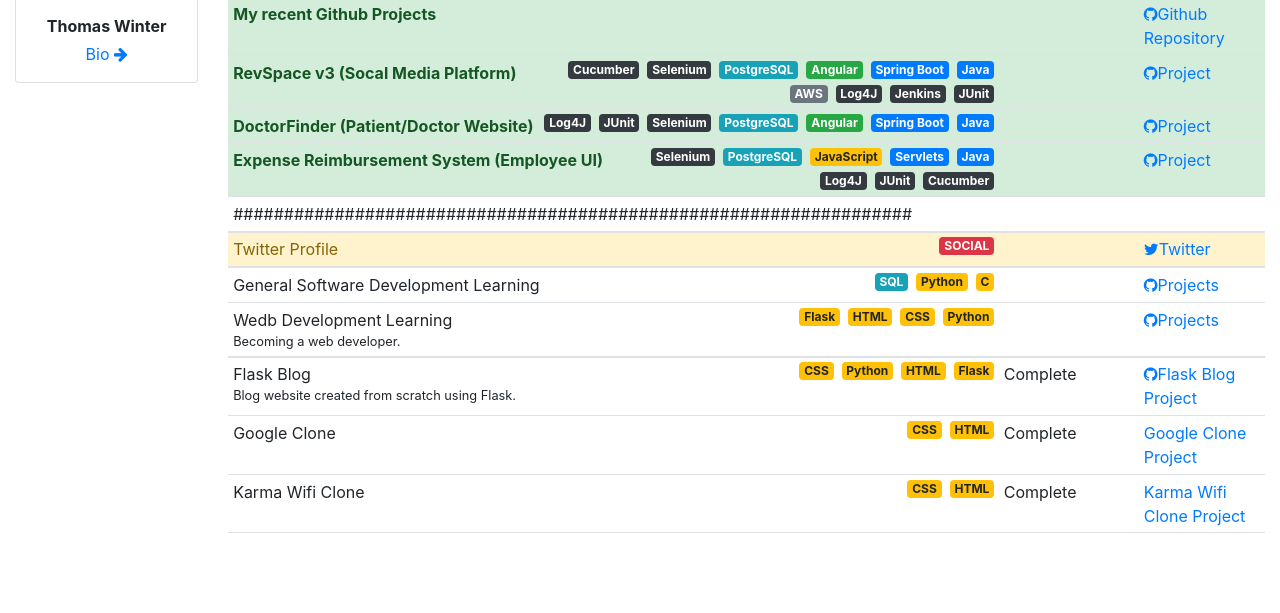
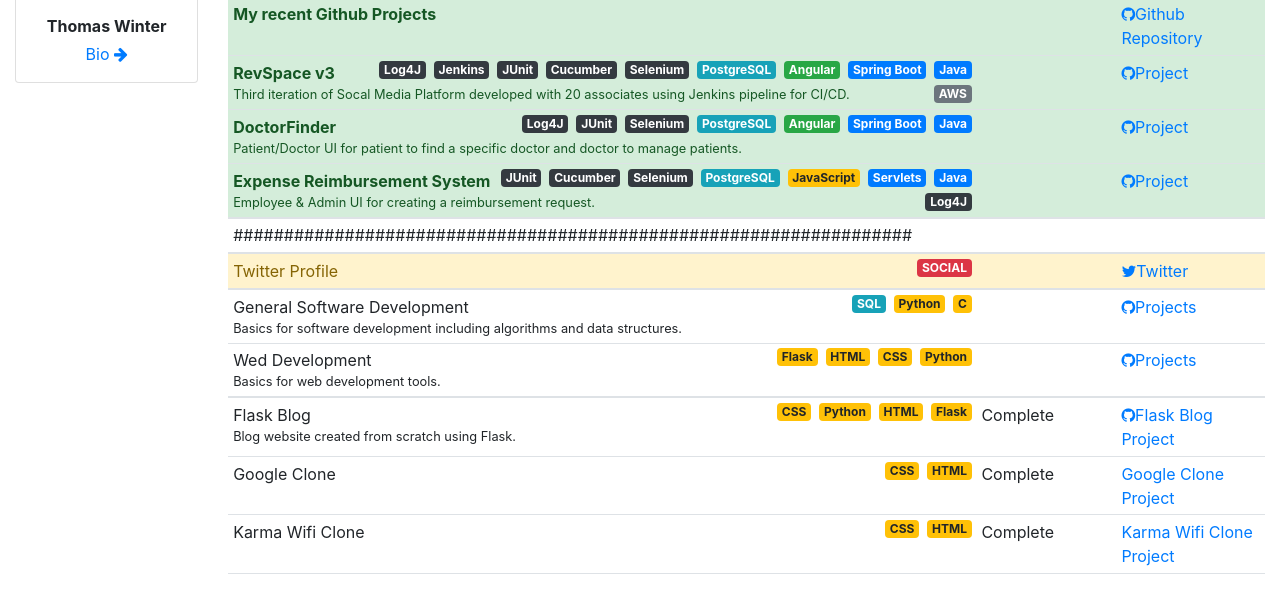
Before and after one commit to TUC01108/tuc01108.github.io, a plain HTML site: page index.html in a window 1280 px wide. Shown: the part 167-780 px from the top of the page. Drawn offline with nearby package versions, Linux system fonts and the light colour scheme.

Commit message:
Update index.html

```diff
--- a/index.html
+++ b/index.html
@@ -88,7 +88,7 @@
                                     </tr>
                                 <tr>
                                         <td>
-                                            <b>RevSpace v3 (Socal Media Platform)</b>
+                                            <b>RevSpace v3</b>
                                             <span class="badge badge-primary">Java</span>
                                             <span class="badge badge-primary">Spring Boot</span>
                                             <span class="badge badge-success">Angular</span>
@@ -100,6 +100,7 @@
                                             <span class="badge badge-dark">Log4J</span>
                                             <span class="badge badge-secondary">AWS</span>
                                             <br />
+                                            <small>Third iteration of Socal Media Platform developed with 20 associates using Jenkins pipeline for CI/CD.</small>
                                         </td>
                                         <td></td>
                                         <td>
@@ -108,7 +109,7 @@
                                     </tr>
                                     <tr>
                                         <td>
-                                            <b>DoctorFinder (Patient/Doctor Website)</b>
+                                            <b>DoctorFinder</b>
                                             <span class="badge badge-primary">Java</span>
                                             <span class="badge badge-primary">Spring Boot</span>
                                             <span class="badge badge-success">Angular</span>
@@ -117,6 +118,7 @@
                                             <span class="badge badge-dark">JUnit</span>
                                             <span class="badge badge-dark">Log4J</span>
                                             <br />
+                                            <small>Patient/Doctor UI for patient to find a specific doctor and doctor to manage patients.</small>
                                         </td>
                                         <td></td>
                                         <td>
@@ -125,7 +127,7 @@
                                     </tr>
                                     <tr>
                                         <td>
-                                            <b>Expense Reimbursement System (Employee UI)</b>
+                                            <b>Expense Reimbursement System</b>
                                             <span class="badge badge-primary">Java</span>
                                             <span class="badge badge-primary">Servlets</span>
                                             <span class="badge badge-warning">JavaScript</span>
@@ -135,6 +137,7 @@
                                             <span class="badge badge-dark">JUnit</span>
                                             <span class="badge badge-dark">Log4J</span>
                                             <br />
+                                            <small>Employee & Admin UI for creating a reimbursement request.</small>
                                         </td>
                                         <td></td>
                                         <td>
@@ -161,11 +164,12 @@
                                 </tbody>
                                     <tr>
                                         <td>
-                                            General Software Development Learning
+                                            General Software Development
                                             <span class="badge badge-warning">C</span>
                                             <span class="badge badge-warning">Python</span>
                                             <span class="badge badge-info">SQL</span>
                                             <br />
+                                            <small>Basics for software development including algorithms and data structures.</small>
                                         </td>
                                         <td></td>
                                         <td>
@@ -174,13 +178,13 @@
                                     </tr>
                                     <tr>
                                         <td>
-                                            Wedb Development Learning
+                                            Wed Development
                                             <span class="badge badge-warning">Python</span>
                                             <span class="badge badge-warning">CSS</span>
                                             <span class="badge badge-warning">HTML</span>
                                             <span class="badge badge-warning">Flask</span>
                                             <br />
-                                            <small>Becoming a web developer.</small>
+                                            <small>Basics for web development tools.</small>
                                         </td>
                                         <td></td>
                                         <td>
```
